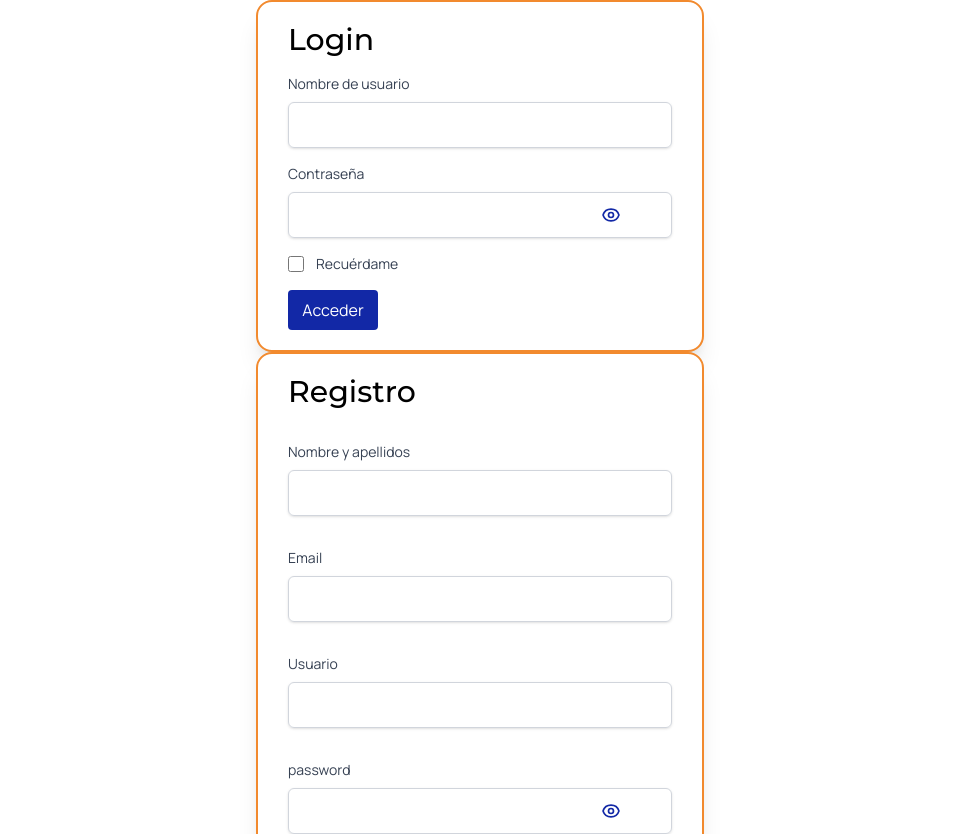
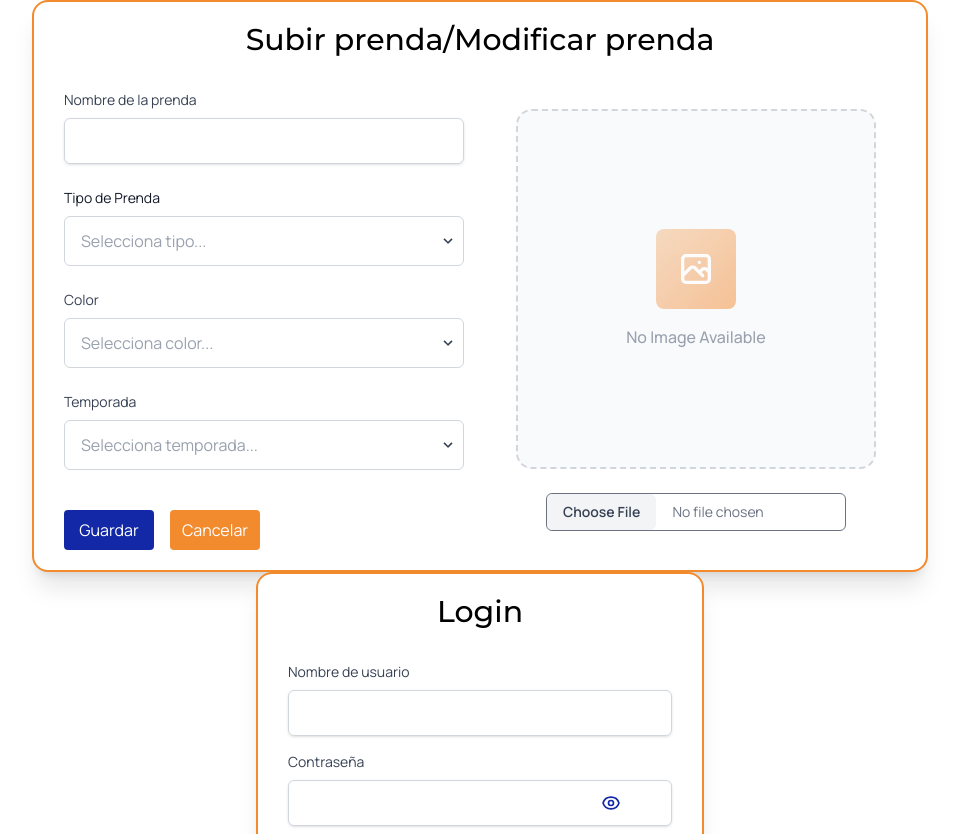
Before and after one commit to LaNoviaDePepe/Vesto, a React (Vite) app: page /login in a window 1280 px wide. Shown: the top 834 px of the page, without its empty margins (160-1119 px from the left). Built offline with nearby package versions, Linux system fonts and the light colour scheme.

Commit message:
🔄️UPDATE_AddItemForm_styles
Arreglados campos y disposición de columnas

```diff
--- a/src/components/forms/AddItemForm.tsx
+++ b/src/components/forms/AddItemForm.tsx
@@ -41,6 +41,9 @@ export default function AddItemForm() {
         imagen: ""
     });
 
+    // Lógica de previsualización de imagen
+    const [preview, setPreview] = useState<string | null>(null);
+
     // Maneja inputs y selects
     const handleChange = (e: ChangeEvent<HTMLInputElement | HTMLSelectElement>) => {
         const { name, value } = e.target;
@@ -58,7 +61,9 @@ export default function AddItemForm() {
 
     const handleFileChange = (e: ChangeEvent<HTMLInputElement>) => {
         if (e.target.files && e.target.files[0]) {
-            setFormData((prev) => ({ ...prev, imagen: e.target.files![0] }));
+            const file = e.target.files[0];
+            setFormData((prev) => ({ ...prev, imagen: file }));
+            setPreview(URL.createObjectURL(file)); // Crea URL temporal para la imagen
             setErrors((prev) => ({ ...prev, imagen: "" }));
         }
     };
@@ -87,9 +92,13 @@ export default function AddItemForm() {
     };
 
     return (
+        <div className="py-5 px-7.5 max-w-4xl mx-auto bg-white border-2 border-auxiliary-700 rounded-2xl shadow-xl">
+            <h3 className="text-center mb-8">Subir prenda/Modificar prenda</h3>
 
-        <form onSubmit={handleSubmit} className="max-w-sm mx-auto space-y-4">
+            <form onSubmit={handleSubmit} className="grid grid-cols-1 md:grid-cols-2 gap-8">
 
+                {/* COLUMNA IZQUIERDA: Formulario */}
+                <div className="flex flex-col space-y-6">
                     <Input
                         label="Nombre de la prenda"
                         name="nombre"
@@ -102,7 +111,7 @@ export default function AddItemForm() {
                     />
 
                     <div>
-                <label className="block mb-2 text-sm font-medium text-gray-900">Tipo de Prenda</label>
+                        <label className="block mb-2 text-sm font-normal text-gray-900">Tipo de Prenda</label>
                         <Select
                             name="tipoPrenda"
                             value={formData.tipoPrenda}
@@ -115,7 +124,7 @@ export default function AddItemForm() {
                     </div>
 
                     <div>
-                <label className="block mb-2 text-sm font-medium text-gray-900">Color</label>
+                        <label className="block mb-2 text-sm font-normal text-gray-700">Color</label>
                         <Select
                             name="color"
                             value={formData.color}
@@ -128,7 +137,7 @@ export default function AddItemForm() {
                     </div>
 
                     <div>
-                <label className="block mb-2 text-sm font-medium text-gray-900">Temporada</label>
+                        <label className="block mb-2 text-sm font-normal text-gray-700">Temporada</label>
                         <Select
                             name="temporada"
                             value={formData.temporada}
@@ -140,20 +149,48 @@ export default function AddItemForm() {
                         />
                     </div>
 
-            <div>
-                <label className="block mb-2 text-sm font-medium text-gray-900">Imagen</label>
+                    {/* Botones de acción */}
+                    <div className="flex gap-4 pt-4">
+                        <Button type="submit" className="btn btn-primary">
+                            Guardar
+                        </Button>
+                        <Button type="button" className="btn btn-secondary">
+                            Cancelar
+                        </Button>
+                    </div>
+                </div>
+
+                {/* COLUMNA DERECHA: Imagen */}
+                <div className="flex flex-col items-center justify-center space-y-6">
+                    <div className="w-full aspect-square max-w-90 rounded-2xl overflow-hidden border-2 border-dashed border-gray-300 bg-gray-50 flex items-center justify-center relative">
+                        {preview ? (
+                            <img src={preview} alt="Vista previa" className="w-full h-full object-cover" />
+                        ) : (
+                            <div className="text-center p-6">
+                                {/* Icono de "No image available" con gradiente naranja */}
+                                <div className="w-20 h-20 mx-auto mb-4 bg-linear-to-br from-auxiliary-300 to-auxiliary-700 rounded-lg flex items-center justify-center text-white opacity-50">
+                                    <svg className="w-10 h-10" fill="none" stroke="currentColor" viewBox="0 0 24 24">
+                                        <path strokeLinecap="round" strokeLinejoin="round" strokeWidth="2" d="M4 16l4.586-4.586a2 2 0 012.828 0L16 16m-2-2l1.586-1.586a2 2 0 012.828 0L20 14m-6-6h.01M6 20h12a2 2 0 002-2V6a2 2 0 00-2-2H6a2 2 0 00-2 2v12a2 2 0 002 2z" />
+                                    </svg>
+                                </div>
+                                <p className="text-gray-400 font-medium">No Image Available</p>
+                            </div>
+                        )}
+                    </div>
+
+                    {/* Input File */}
+                    <div className="w-full max-w-75">
                         <input
                             type="file"
                             name="imagen"
                             accept="image/*"
                             onChange={handleFileChange}
-                    className="block w-full text-sm text-gray-900 border border-gray-300 rounded-lg cursor-pointer bg-gray-50 focus:outline-none"
+                            className="block w-full text-sm text-gray-500 file:mr-4 file:py-2 file:px-4 file:rounded-md file:border-0 file:text-sm file:font-semibold file:bg-gray-100 file:text-gray-700 hover:file:bg-gray-200 cursor-pointer border rounded-md"
                         />
-                {errors.imagen && <p className="mt-2 text-sm text-red-600">{errors.imagen}</p>}
+                        {errors.imagen && <p className="mt-2 text-sm text-danger-600 font-medium">{errors.imagen}</p>}
                     </div>
-
-            <Button type="submit" className="btn btn-primary">Guardar</Button>
-            <Button type="button" className="btn btn-secondary">Cancelar</Button>
+                </div>
             </form>
+        </div>
     );
 }
--- a/src/components/forms/LoginForm.tsx
+++ b/src/components/forms/LoginForm.tsx
@@ -79,8 +79,9 @@ export default function LoginForm() {
 
     return (
         <div className="py-5 px-7.5 max-w-md mx-auto bg-white border-2 border-auxiliary-700 rounded-2xl shadow-xl">
+            <h3 className="text-center mb-8">Login</h3>
+
             <form onSubmit={handleSubmit} className="max-w-sm mx-auto space-y-4">
-            <h3>Login</h3>
                 <Input
                     label={"Nombre de usuario "}
                     name="usuario"
--- a/src/components/forms/SignUpForm .tsx
+++ b/src/components/forms/SignUpForm .tsx
@@ -104,8 +104,10 @@ export default function SignUpForm() {
 
     return (
         <div className="py-5 px-7.5 max-w-md mx-auto bg-white border-2 border-auxiliary-700 rounded-2xl shadow-xl">
+            <h3 className="text-center mb-8">Registro</h3>
+
             <form onSubmit={handleSubmit} className="max-w-sm mx-auto space-y-8">
-                <h3>Registro</h3>
+
                 <Input
                     label={"Nombre y apellidos"}
                     name="nombreApellidos"
--- a/src/pages/FormTestingPages.tsx
+++ b/src/pages/FormTestingPages.tsx
@@ -1,9 +1,11 @@
+import AddItemForm from '../components/forms/AddItemForm'
 import LoginForm from '../components/forms/LoginForm'
 import SignUpForm from '../components/forms/SignUpForm '
 
 function FormTestingPages() {
   return (
     <>
+    <AddItemForm/>
     <LoginForm/>
     <SignUpForm/>
     </>
```
Lines whose indentation alone changed are shown as unchanged.
